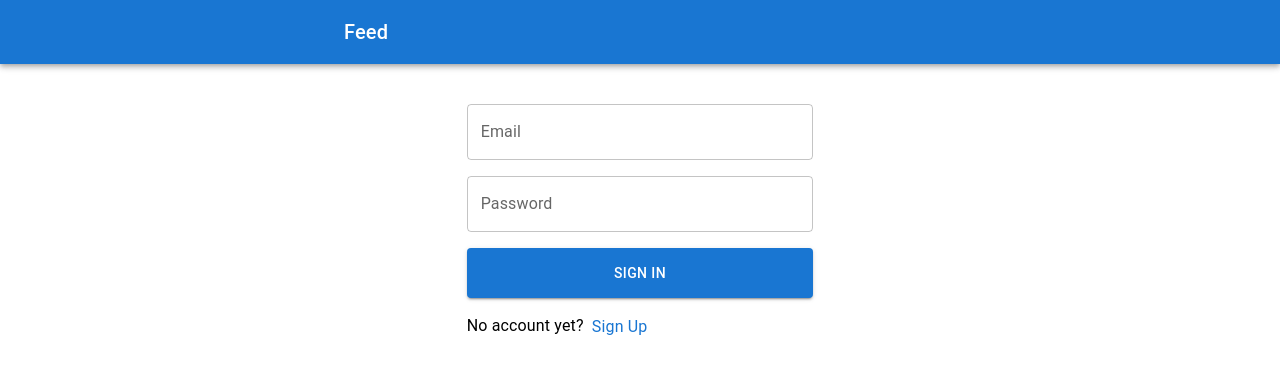
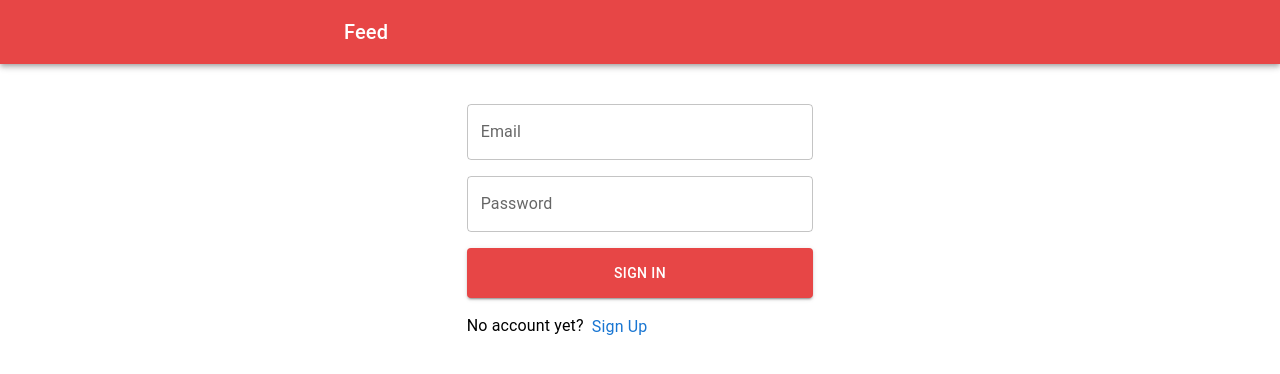
Before and after one commit to nadlambino/snapify, a React (Vite) app in the folder client/: page /auth in a window 1280 px wide. Shown: the top 374 px of the page. Built offline with nearby package versions, Linux system fonts and the light colour scheme.

Commit message:
change bg color

```diff
--- a/client/src/components/Auth/SignIn.tsx
+++ b/client/src/components/Auth/SignIn.tsx
@@ -44,7 +44,7 @@ export default function SignIn(props: UnstrictReactPropType) {
           <TextField variant="outlined" label="Password" type="password" fullWidth onChange={(e) => handleFormChange('password', e.target.value)} />
         </Grid>
         <Grid item xs={12}>
-          <Button variant="contained" fullWidth className="btn" onClick={handleSignUp}>Sign In</Button>
+          <Button variant="contained" fullWidth className="btn bg-primary" onClick={handleSignUp}>Sign In</Button>
         </Grid>
         <Grid item xs={12}>
           {props.children && props.children}
--- a/client/src/components/Auth/SignUp.tsx
+++ b/client/src/components/Auth/SignUp.tsx
@@ -64,7 +64,7 @@ export default function SignUp(props: UnstrictReactPropType) {
           <TextField variant="outlined" label="Confirm Password" type="password" fullWidth onChange={(e) => handleFormChange('confirm', e.target.value)} />
         </Grid>
         <Grid item xs={12}>
-          <Button variant="contained" fullWidth className="btn" onClick={handleSignUp} >Sign Up</Button>
+          <Button variant="contained" fullWidth className="btn bg-primary" onClick={handleSignUp} >Sign Up</Button>
         </Grid>
         <Grid item xs={12}>
           {props.children && props.children}
--- a/client/src/components/Footer.tsx
+++ b/client/src/components/Footer.tsx
@@ -29,8 +29,8 @@ export default function Footer() {
       </Form>
       <Grid container justifyContent="center" position="fixed" bottom={20}>
         <Grid item xs={12} md={6} container justifyContent="end" alignItems="end" position="relative" right={20}>
-          <Fab color="primary" aria-label="add" onClick={handleClickOpen}>
-            <AddReactionIcon fontSize='large' style={{fontSize: '38px'}} />
+          <Fab style={{backgroundColor: '#E74646'}} aria-label="add" onClick={handleClickOpen}>
+            <AddReactionIcon fontSize='large' style={{fontSize: '38px', color: 'white'}} />
           </Fab>
         </Grid>
       </Grid>
--- a/client/src/components/Header.tsx
+++ b/client/src/components/Header.tsx
@@ -18,7 +18,7 @@ export default function Header() {
       <Grid item xs={12}>
         <Box sx={{ flexGrow: 1 }}>
           <AppBar position="static">
-            <Grid container justifyContent="center">
+            <Grid container justifyContent="center" className='bg-primary'>
               <Grid item xs={12} md={6}>
                 <Toolbar>
                   <Grid container justifyContent="space-between">
--- a/client/src/css/index.css
+++ b/client/src/css/index.css
@@ -42,3 +42,7 @@ body {
 .ellipsis {
   @apply overflow-hidden text-ellipsis whitespace-nowrap block;
 }
+
+.bg-primary {
+  background-color: #E74646 !important;
+}
```
